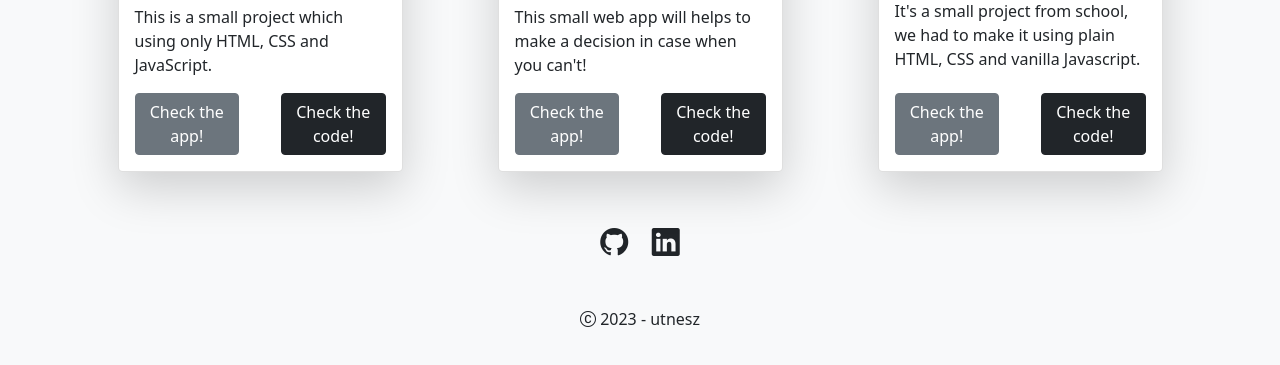
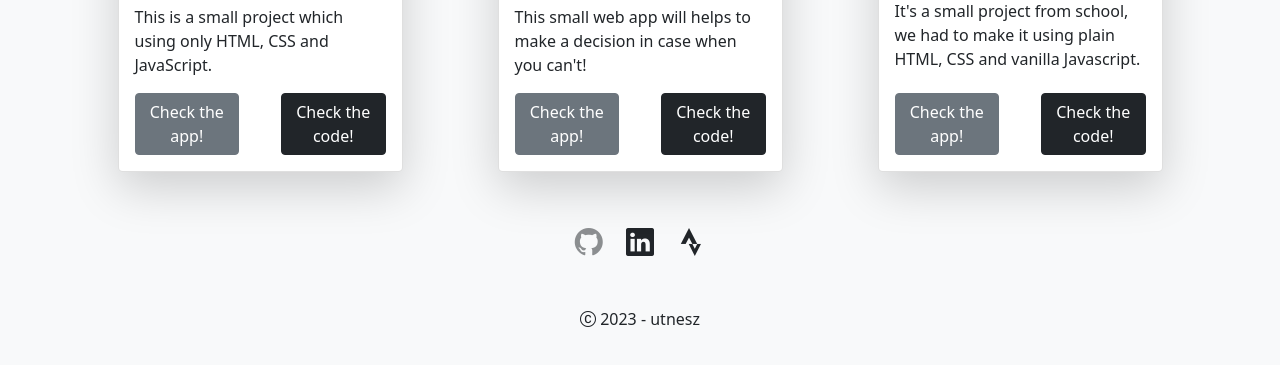
Before and after one commit to utnesz/utnesz.github.io, a website: page index.html in a window 1280 px wide. In both pictures the pointer is over the icon 614 px from the left and 1304 px from the top of the page. Shown: the part 1063-1428 px from the top of the page. Drawn offline with nearby package versions, Linux system fonts and the light colour scheme.

Commit message:
working on icons

```diff
--- a/index.html
+++ b/index.html
@@ -134,6 +134,7 @@
         <div class="container bg-light fs-3 text-center">
         <a class="text-dark mx-2" href="https://github.com/utnesz"><i class="bi bi-github bi-dark"></i></a>
         <a class="text-dark mx-2" href="https://linkedin.com/in/utnesz"><i class="bi bi-linkedin bi-dark"></i></a>
+        <a class="text-dark mx-2" href="https://www.strava.com/athletes/utnesz"><i class="bi bi-strava"></i></a>
       </div>
     <h6 class="text-center p-5"><i class="bi bi-c-circle"></i> 2023 - utnesz</h6>
 </footer>
--- a/style.css
+++ b/style.css
@@ -17,3 +17,7 @@
   margin: 0;
   padding: 0;
 }
+
+.bi:hover {
+  opacity: 0.5;
+}
```
